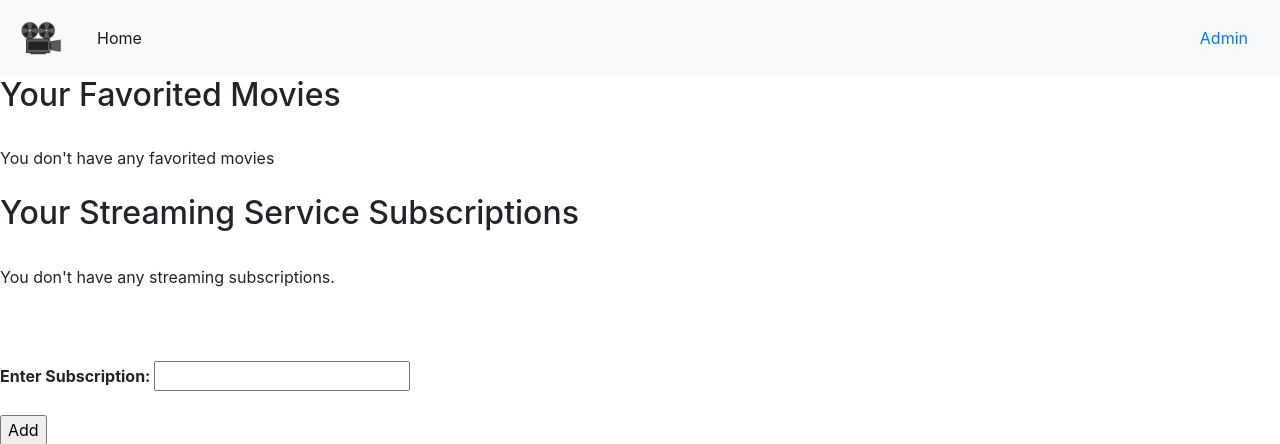
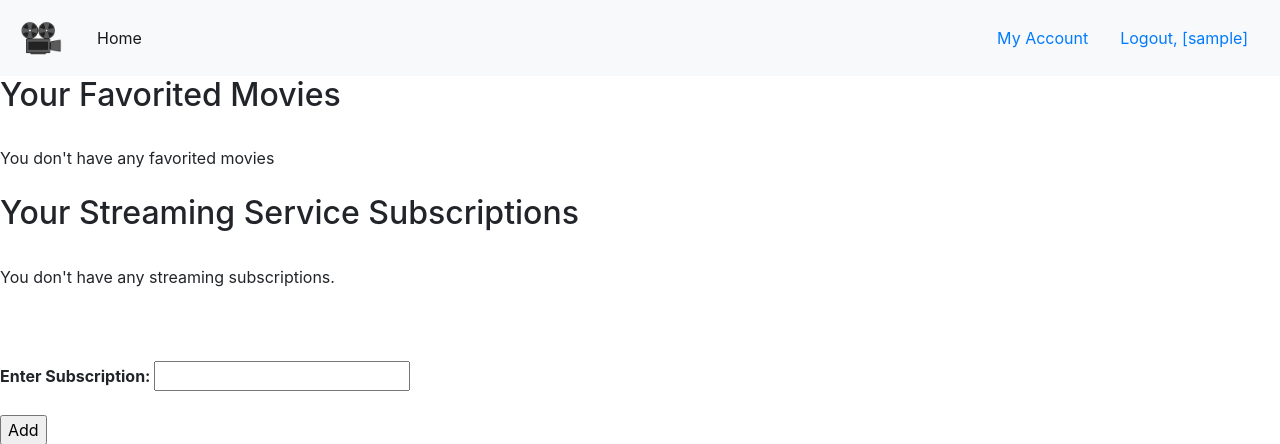
Before and after one commit to amcgaw07/CS1530-Project, a Flask app: page /accountPage in a window 1280 px wide. Shown: the top 444 px of the page. Run offline with Flask 2, Linux system fonts and the light colour scheme; a user stored in the database is signed in; data comes from the database, SQL or seed files in the repository; data that the repository does not hold is empty; parts of the project's set-up code (start-up, migrations or seed data) failed here and were passed over; some libraries are stand-ins or nearby versions; some web fonts are replaced.

Commit message:
Add files via upload

```diff
--- a/routes.py
+++ b/routes.py
@@ -8,7 +8,7 @@
 from hashlib import md5
 from datetime import date
 from werkzeug.security import check_password_hash, generate_password_hash
-from models import db, Admin, User, Favorite, Subscription
+from models import db, User, Favorite, Subscription
 import tmdbsimple as tmbd
 import json
 tmbd.API_KEY='9d442b83bb8972605022892d3c12fb0e'
@@ -39,15 +39,7 @@
 	"""Creates the database tables."""
 	db.drop_all()
 	db.create_all()
-	admin_user = Admin(username="admin", password="pass")
-	db.session.add(admin_user)
-	db.session.commit()
 	print('Initialized the database.')
-
-def get_admin_id(username):
-	"""Convenience method to look up the id for a username."""
-	rv = Admin.query.filter_by(username=username).first()
-	return rv.admin_id if rv else None
 
 def get_user_id(username):
 	"""Convenience method to look up the id for a username."""
@@ -57,9 +49,6 @@
 @app.before_request
 def before_request():
 	g.user = None
-	g.admin = None
-	if 'admin_id' in session:
-		g.admin = Admin.query.filter_by(admin_id=session['admin_id']).first()
 	if 'user_id' in session:
 		g.user = User.query.filter_by(user_id=session['user_id']).first()
 
@@ -77,8 +66,6 @@
 			error = 'You have to enter a password'
 		elif request.form['password'] != request.form['password2']:
 			error = 'The two passwords do not match'
-		elif get_admin_id(request.form['username']) is not None:
-			error = 'The username is already taken'
 		elif get_user_id(request.form['username']) is not None:
 			error = 'The username is already taken'
 		else:
@@ -94,11 +81,7 @@
 	"""Logs the user in."""
 	error = None
 	if request.method == 'POST':
-		if not Admin.query.filter_by(username=request.form['username'], password=request.form['password']).first() is None:
-			session['admin_id'] = Admin.query.filter_by(username=request.form['username']).first().admin_id
-			flash('You were logged in')
-			return redirect(url_for('admin'))
-		elif not User.query.filter_by(username=request.form['username']).first() is None:
+		if not User.query.filter_by(username=request.form['username']).first() is None:
 			user = User.query.filter_by(username=request.form['username']).first()
 			if check_password_hash(user.password, request.form['password']):
 				session['user_id'] = User.query.filter_by(username=request.form['username']).first().user_id
@@ -174,15 +157,6 @@
 	session.pop('user_id', None)
 	return redirect(url_for('login'))
 
-@app.route('/logoutAdmin')
-def logoutAdmin():
-	"""Logs the admin out."""
-	flash('You were logged out')
-	session.pop('admin_id', None)
-	return redirect(url_for('login'))
-
-
-
 @app.route('/')
 @app.route('/index.html',methods=['GET','POST'])
 def index():
--- a/templates/base.html
+++ b/templates/base.html
@@ -34,9 +34,7 @@
           <a class="nav-link" href="{{ url_for('myth') }}">Myth</a>
         </li> -->
       </ul>
-      {% if g.admin %}
-      <a class="nav-link trigger-btn-nav" data-toggle="modal" href="#myModal">Admin</a>
-      {% elif g.user %}
+      {% if g.user %}
       <a class="nav-link trigger-btn-nav" href="{{ url_for('accountPage') }}">My Account</a>
       <a class="nav-link trigger-btn-nav" href="{{url_for('logoutUser')}}">Logout, [{{g.user.username}}]</a>
       {% else %}
```
Also changed, not shown: models.py (+0 -13 lines).
